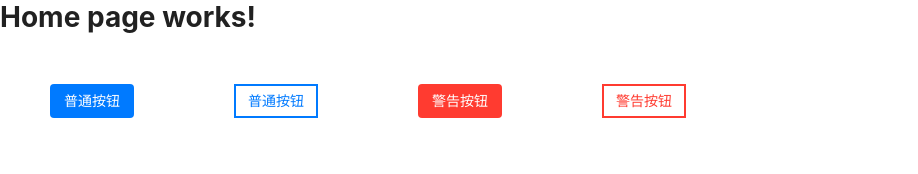
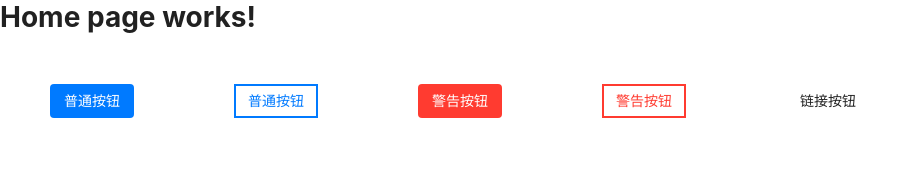
Before and after one commit to AerospaceXu/huz-ui, a React (Create React App) app: page /#/ in a window 1280 px wide. Shown: the top 174 px of the page, without its empty margins (0-918 px from the left). Built offline with nearby package versions, Linux system fonts and the light colour scheme.

Commit message:
feat: Add new type 'link' for button.

```diff
--- a/src/components/Button/index.tsx
+++ b/src/components/Button/index.tsx
@@ -16,6 +16,7 @@ const typeHash: {
 } = {
   normal: 'normal-button',
   danger: 'danger-button',
+  link: 'link-button',
 };
 
 interface Props {
@@ -61,7 +62,7 @@ const Button: React.FC<Props> = (props) => {
       onClick={handleClick}
       isContained={isContained !== undefined ? isContained : true}
     >
-      {maskVisible && (
+      {maskVisible && type !== 'link' && (
         <ButtonMask
           buttonSize={buttonSize}
           clickPosition={clickPlace}
--- a/src/components/Button/interfaces/button-type.ts
+++ b/src/components/Button/interfaces/button-type.ts
@@ -1 +1 @@
-export type ButtonType = 'primary' | 'danger' | 'link';
+export type ButtonType = 'normal' | 'danger' | 'link';
--- a/src/components/Button/styles/Base.tsx
+++ b/src/components/Button/styles/Base.tsx
@@ -4,6 +4,7 @@ import shadow from '../../../lib/styles/shadow';
 
 import normal from './normal';
 import danger from './danger';
+import color from '../../../lib/styles/color';
 
 interface StyleProps {
   isContained: boolean;
@@ -52,6 +53,15 @@ const Base = styled.button<StyleProps>`
       ${(p) => danger(p.isContained, true)}
     }
   }
+
+  &.link-button {
+    color: rgba(0, 0, 0, 0.87);
+
+    &:hover {
+      color: ${color.light.blue};
+      box-shadow: none;
+    }
+  }
 `;
 
 export default Base;
--- a/src/views/Home.tsx
+++ b/src/views/Home.tsx
@@ -11,6 +11,7 @@ const Home: React.FC = () => (
     <Button type="danger" isContained={false}>
       警告按钮
     </Button>
+    <Button type="link">链接按钮</Button>
   </div>
 );
 
```
